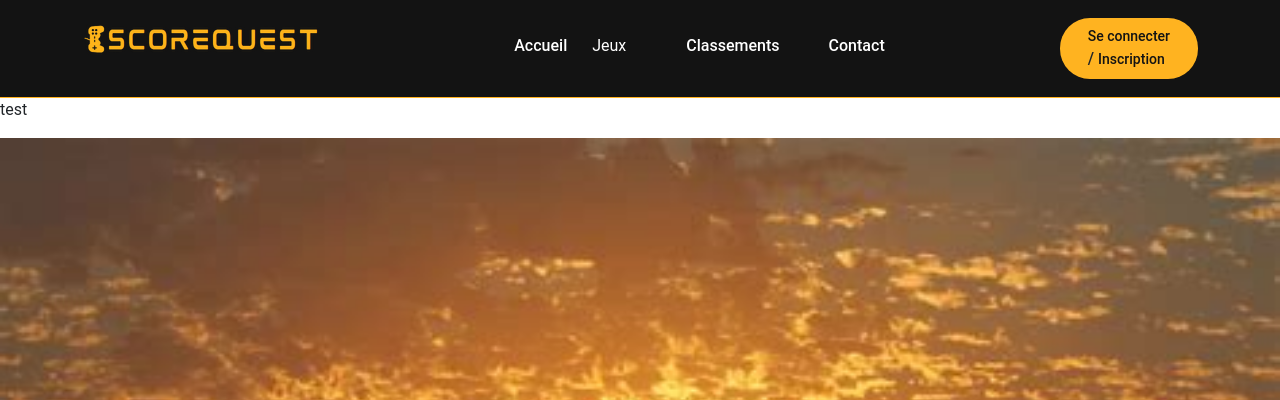
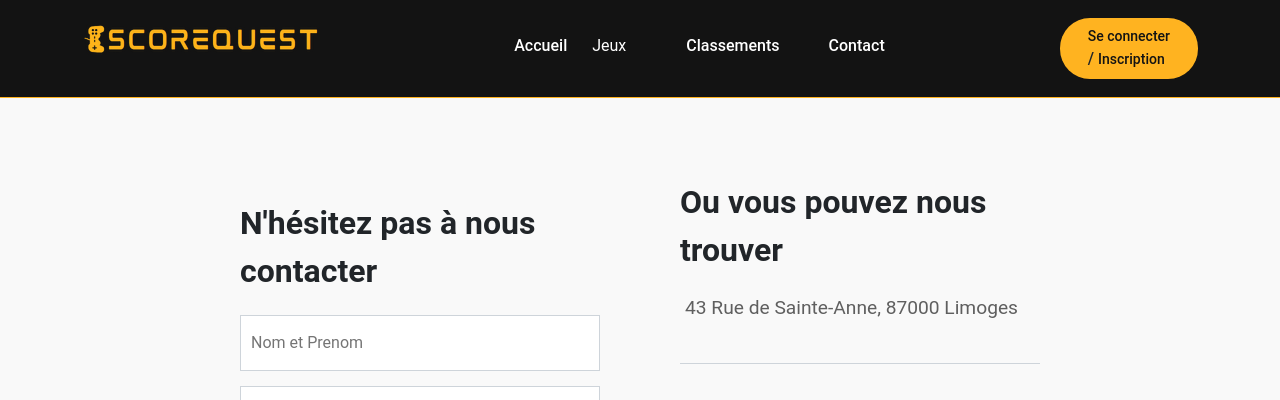
Before and after one commit to blip63530/projet-web, a PHP site: page /contact in a window 1280 px wide. Shown: the top 400 px of the page. Run offline with PHP 8.4, Linux system fonts and the light colour scheme.

Commit message:
contact page front-end

```diff
--- a/index.css
+++ b/index.css
@@ -240,3 +240,81 @@ h1floppy {
     padding: 8px 6px;
     background: #5EE270;
 }*/
+
+
+.contact {
+    background-color: #f9f9f9;
+    padding: 5rem 15rem;
+    display: flex;
+    flex-direction: row;
+    justify-content: space-between;
+    align-items: center;
+}
+
+.contact .form {
+    display: flex;
+    flex-direction: column;
+    justify-content: center;
+    width: 45%;
+}
+
+.contact strong {
+    font-size: 2rem;
+    margin-bottom: 20px;
+    font-weight: bolder;
+}
+
+.contact .form input,
+.contact .form textarea {
+    font-size: 1rem;
+    margin-bottom: 15px;
+    padding: 15px 0 15px 10px;
+    border: 1px solid #ced4da;
+    transition: 0.5s;
+    outline: none;
+
+}
+
+.contact .form input:focus,
+.contact .form textarea:focus {
+    border: 1px solid #5f5f5f;
+}
+
+.contact .form button {
+    font-size: 1rem;
+    padding: 15px 0 15px 10px;
+    background-color: #222;
+    color: white;
+    cursor: pointer;
+    border: 0;
+}
+
+.contact .form button:hover {
+    background-color: #f13a11;
+}
+
+.contact .map {
+    width: 45%;
+}
+
+.contact .map .line {
+    height: 0.5px;
+    background: #ced4da;
+    margin: 40px 0 40px 0;
+}
+
+.contact .map p {
+    margin-top: 20px;
+    font-size: 1.2rem;
+    color: #5f5f5f;
+}
+
+.contact .map p i {
+    color: #f13a11;
+    margin-right: 5px;
+}
+
+.contact .map iframe {
+    width: 100%;
+    height: 33vh;
+}
--- a/views/contact.php
+++ b/views/contact.php
@@ -8,22 +8,24 @@
     <title>Projet web</title>
 </head>
 
-<body class="d-flex flex-column min-vh-100">
+<section id="contact" class="contact">
+     <div class="form" data-aos="fade-up">
+        <strong> N'hésitez pas à nous contacter </strong>
+        <input type="text" placeholder="Nom et Prenom">
+        <input type="email" placeholder="Email">
+        <textarea  cols="30" rows="4" placeholder="Message"></textarea>
+        <button>Envoyer un message</button>
+      </div>
+
+     <div class="map" data-aos="fade-up">
+       <strong>Ou vous pouvez nous trouver</strong>
+       <p><i class="fa fa-map-marker"></i> 43 Rue de Sainte-Anne, 87000 Limoges </p>
+       <div class="line"></div>
 
 
-    <!-- Section du profile -->
+        <iframe src="https://www.google.com/maps/embed?pb=!1m18!1m12!1m3!1d2780.61841942169!2d1.269013275993885!3d45.818899909703205!2m3!1f0!2f0!3f0!3m2!1i1024!2i768!4f13.1!3m3!1m2!1s0x47f933617de8c327%3A0x8d14320ada5f9041!2sGroupe%203iL!5e0!3m2!1sfr!2sfr!4v1696853032517!5m2!1sfr!2sfr" width="600" height="450" style="border:0;" allowfullscreen="" loading="lazy" referrerpolicy="no-referrer-when-downgrade"></iframe>
+     </div>
 
-    <section class="h-100 gradient-custom-2">
-   <p>test</p>
-   <img class="mySlides" src="Projet-Web\projet-web\img\index\ex3.jpg" style="width:100%">
     </section>
-    <!-- Fin de la Section du profile -->
-
-
-
-
-
-
-</body>
 
 </html>
```
